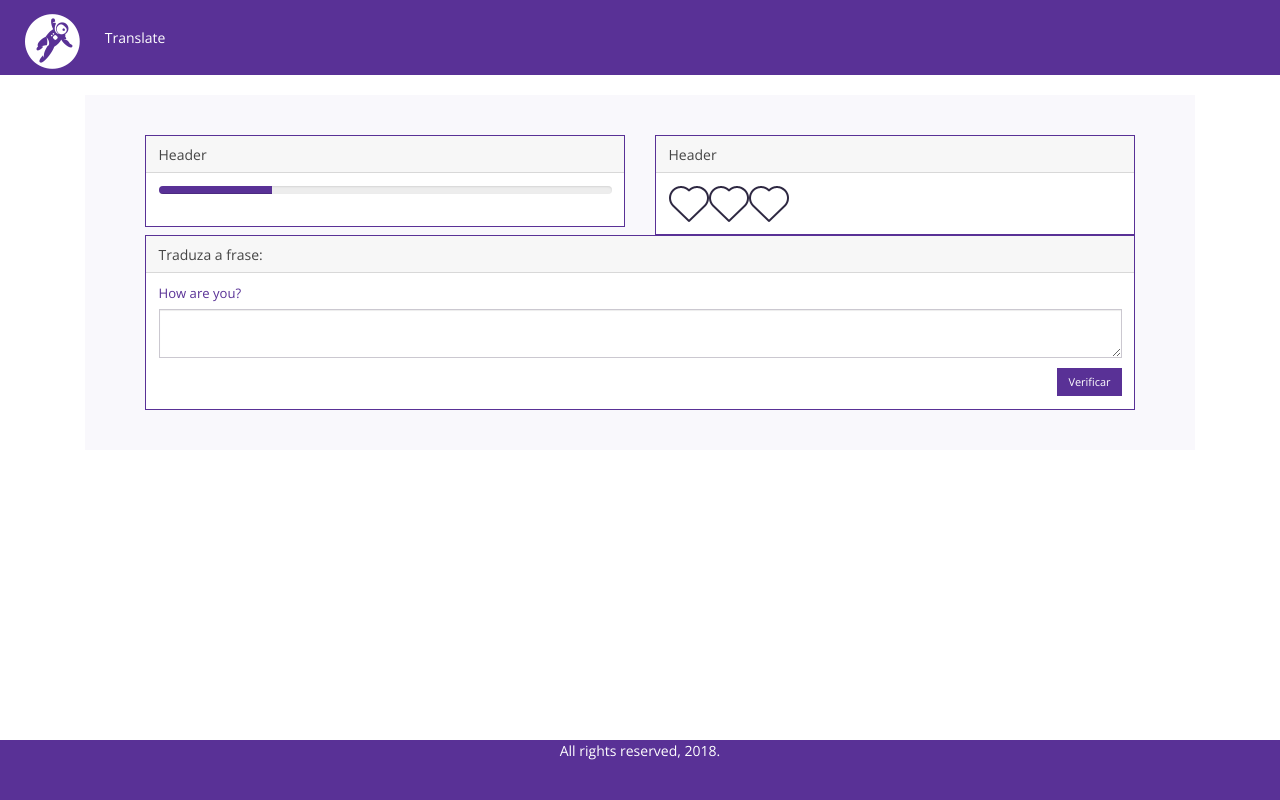
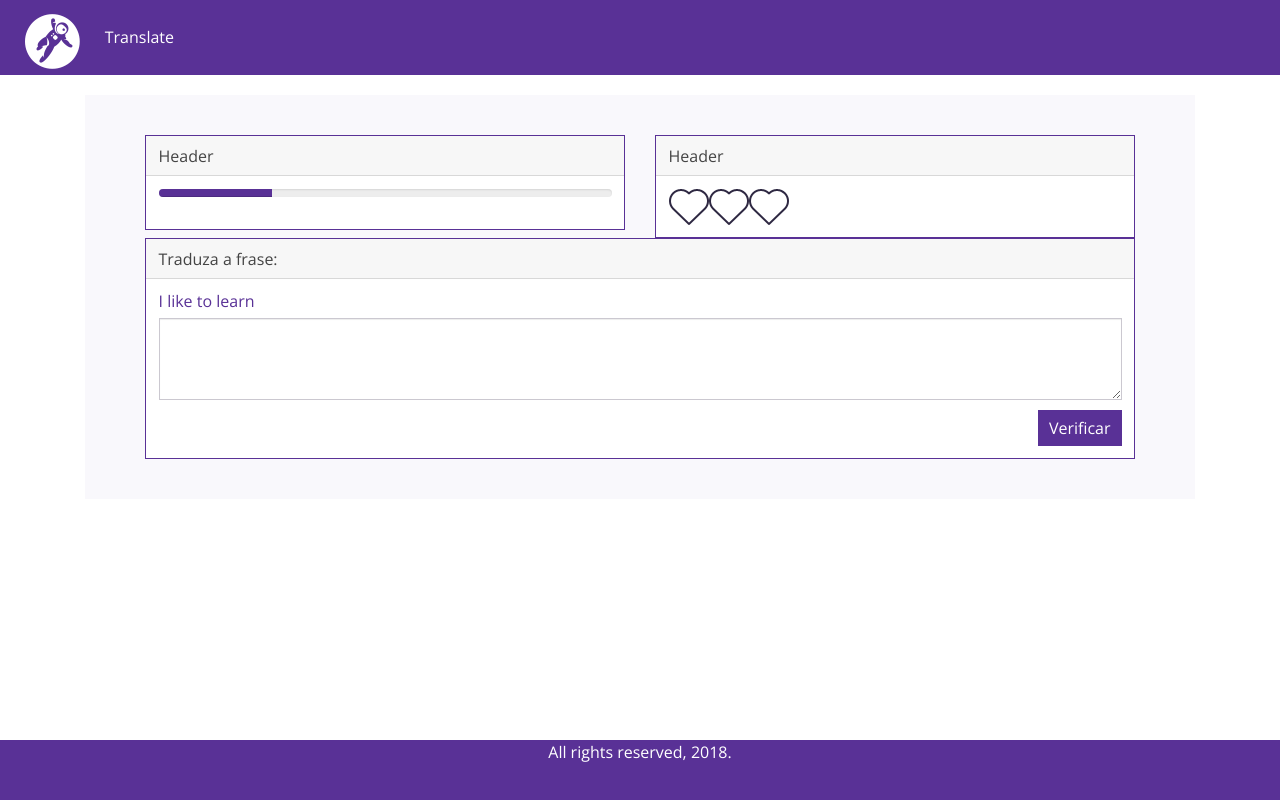
Before and after one commit to nestorjunior/angular-translate, an Angular app: page / in a window 1280 px wide. Built offline with nearby package versions, Linux system fonts and the light colour scheme.

Commit message:
implement component: panel

```diff
--- a/src/app/app.component.css
+++ b/src/app/app.component.css
@@ -1,4 +1,4 @@
 * {
     font-family: 'Open Sans', sans-serif;
-    font-size: 14px!important;
+    font-size: 1.6rem;
 }
--- a/src/app/panel/panel.component.css
+++ b/src/app/panel/panel.component.css
@@ -1 +1,2 @@
 .container .jumbotron { border-radius: 0; }
+.card .form-control, h4, .btn { font-size: 1.6rem; }
--- a/src/app/panel/panel.component.html
+++ b/src/app/panel/panel.component.html
@@ -27,12 +27,12 @@
                 <div class="card border-primary mb-12">
                   <div class="card-header">Traduza a frase:</div>
                   <div class="card-body text-primary">
-                    <h4 class="card-title">How are you?</h4>
+                    <h4 class="card-title">{{ rodadaFrase.phraseEng }}</h4>
                     <fieldset>
                         <div class="form-group">
-                          <textarea class="form-control" id="exampleTextarea" rows="3"></textarea>
+                          <textarea class="form-control" rows="3" (input)="atualizaResposta($event)"></textarea>
                         </div>
-                         <button type="submit" class="btn btn-lg btn-primary pull-right">Verificar</button>
+                         <button type="submit" class="btn btn-lg btn-primary pull-right" (click)="verificarResposta()">Verificar</button>
                     </fieldset>
                   </div>
                 </div>
--- a/src/app/panel/panel.component.ts
+++ b/src/app/panel/panel.component.ts
@@ -10,10 +10,27 @@ import { PHRASES } from './phrase-mock'
 export class PanelComponent implements OnInit {
 
 	public frases: Phrase[] = PHRASES
+	public resposta: string
+	public rodada: number = 0
+	public rodadaFrase: Phrase
 
-	constructor() { console.log(this.frases) }
+	constructor() {
+		this.rodadaFrase = this.frases[this.rodada]
+		console.log(this.rodadaFrase)
+	}
 
 	ngOnInit() {
 	}
 
+	public atualizaResposta(resposta: Event): void {
+		this.resposta = ((<HTMLInputElement>resposta.target).value)
+	}
+
+	public verificarResposta(): void {
+		if(this.resposta == this.frases[0].phraseEng){
+			console.log('Resposta igual...')
+		}else{
+			console.log('Resposta diferente, gajo!')
+		}
+	}
 }
```
